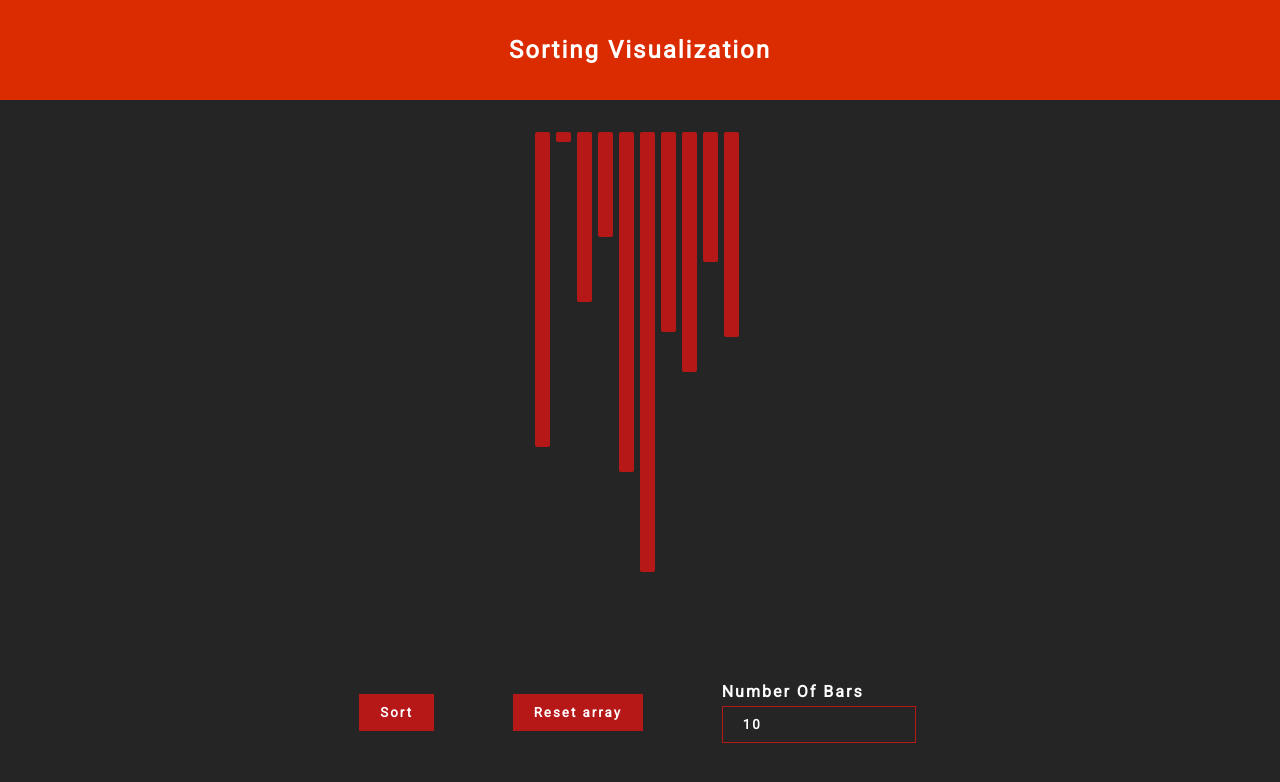
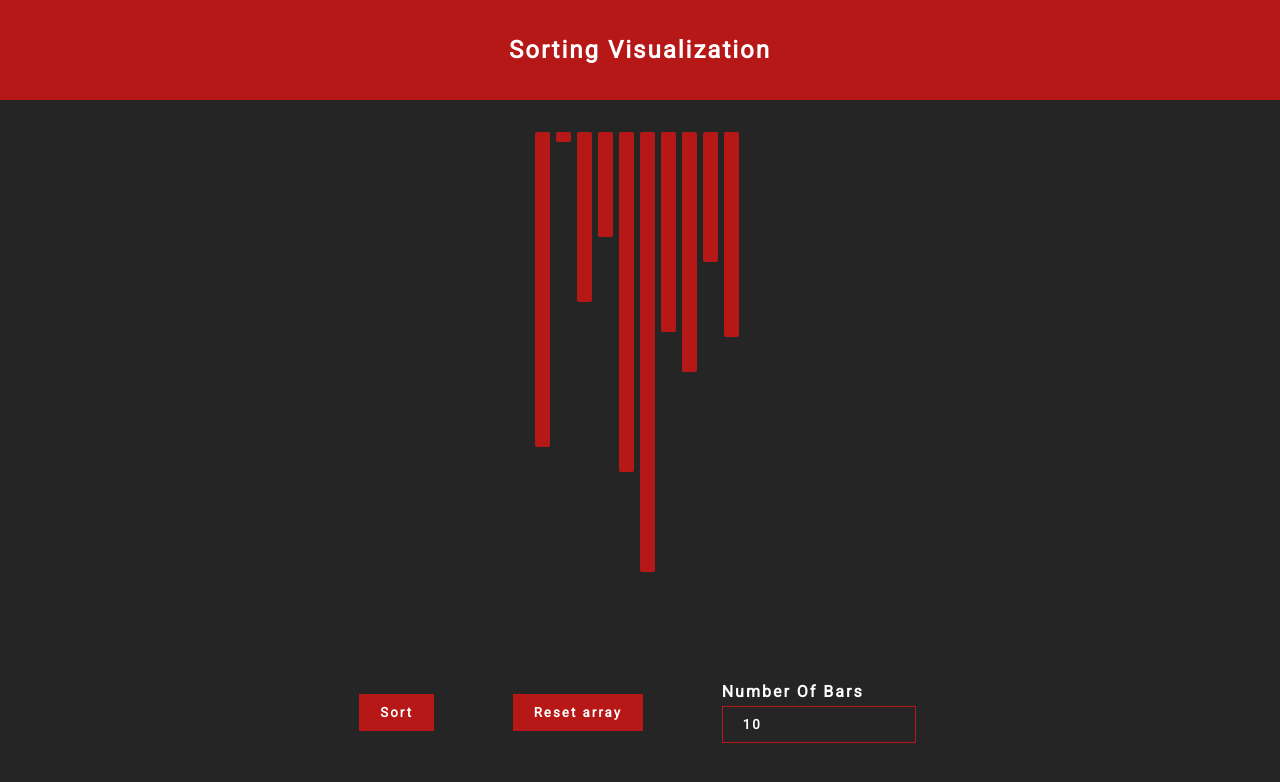
Before and after one commit to sk0le/sorting-visualization, a React (Create React App) app: page / in a window 1280 px wide. Shown: the top 782 px of the page. Built offline with nearby package versions, Linux system fonts and the light colour scheme.

Commit message:
Changed color of Navbar

```diff
--- a/src/App.css
+++ b/src/App.css
@@ -18,7 +18,7 @@ body {
 }
 
 nav {
-  background-color: rgb(218, 44, 0);
+  background-color: rgb(182, 24, 24);
   display: flex;
   height: 10vh;
   min-height: 100px;
```
